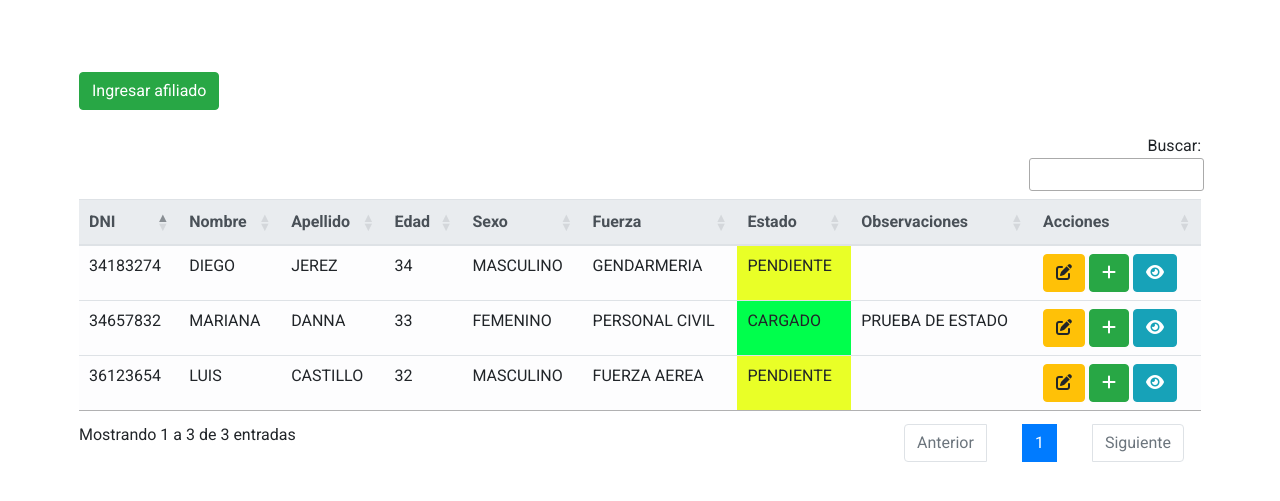
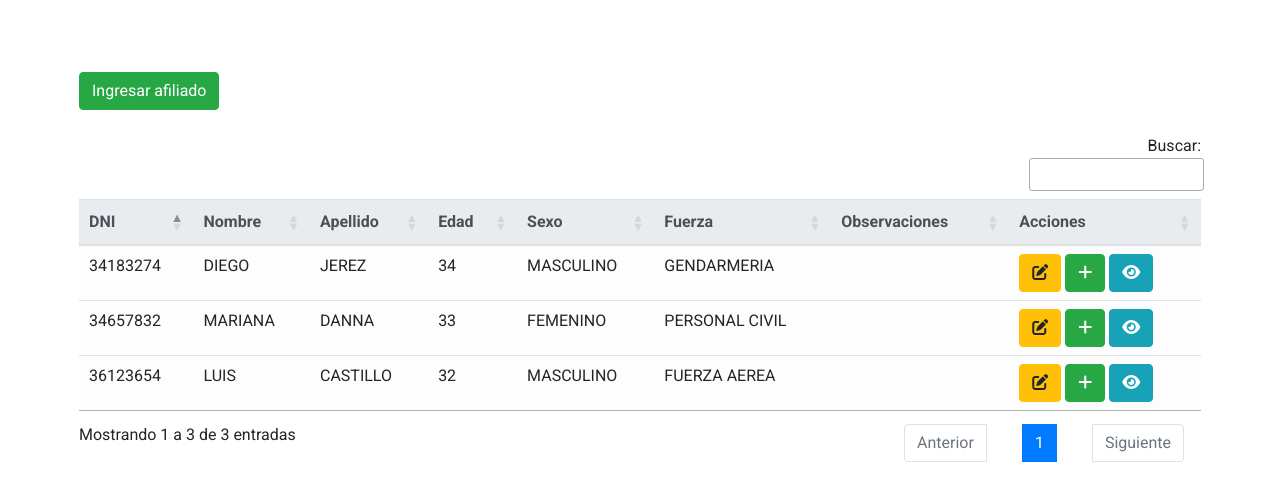
Before and after one commit to diegojerez09/cargainternaciones, a Flask app: page / in a window 1280 px wide. Shown: the part 56-557 px from the top of the page. Run offline with Flask 3, Linux system fonts and the light colour scheme; data comes from the database, SQL or seed files in the repository; some libraries are stand-ins or nearby versions.

Commit message:
actualizado cambios

```diff
--- a/app.py
+++ b/app.py
@@ -6,6 +6,7 @@
 from functools import wraps
 from flask_mysqldb import MySQL
 import MySQLdb
+import pandas as pd
 
 
 
@@ -29,13 +30,14 @@
 
 @app.route('/')
 def home():
-    sql = "SELECT afiliado.id,afiliado.dni, afiliado.nombre, afiliado.apellido,afiliado.edad, afiliado.sexo, afiliado.fuerza,afiliado.estado,afiliado.observaciones FROM `afiliado`;"
+    sql = "SELECT afiliado.id,afiliado.dni, afiliado.nombre, afiliado.apellido,afiliado.edad, afiliado.sexo, afiliado.fuerza,afiliado.observaciones FROM `afiliado`;"
 
     conn = mysql.connection
     cursor = conn.cursor()
     try:
         cursor.execute(sql)
         afiliado = cursor.fetchall()
+
 
     finally:
         cursor.close()  # Cierra el cursor
@@ -55,9 +57,12 @@
     _edad=request.form['txtEdad']
     opciones_seleccionadas1= request.form.getlist('Sexo')
     opciones_fuerza=request.form.getlist('Fuerza')
-    estado = request.form.get('flexRadioDefault')
+    #estado = request.form.get('flexRadioDefault')
     observaciones = request.form['observacionesA']
 
+
+    if not _edad:
+        _edad= None
 
 
 
@@ -73,7 +78,7 @@
 
 
 
-    if _nombre=='' or _dni=='' or _apellido=='' or _edad=='' or opciones_fuerza=='':
+    if _nombre=='' or _dni=='' or _apellido=='' or opciones_fuerza=='':
         flash('Todos los campos deben estar completos','error')
         return redirect('/')
 
@@ -90,9 +95,9 @@
     #print(opcion2)
     #print(f'Estado: {estado}')
 
-    sql = "INSERT INTO `afiliado` (`dni`, `nombre`, `apellido`, `edad`, `sexo`,`fuerza`,`estado`,`observaciones`) VALUES ( %s, %s, %s, %s,%s,%s,%s,%s);"
+    sql = "INSERT INTO `afiliado` (`dni`, `nombre`, `apellido`, `edad`, `sexo`,`fuerza`,`observaciones`) VALUES ( %s, %s, %s, %s,%s,%s,%s,%s);"
 
-    datos=(_dni,_nombre,_apellido,_edad,opcion1,opcion2,estado,observaciones)
+    datos=(_dni,_nombre,_apellido,_edad,opcion1,opcion2,observaciones)
     conn = mysql.connection
     cursor = conn.cursor()
 
@@ -138,12 +143,15 @@
 
     _id=request.form['id']
     opciones_fuerza=request.form.getlist('Fuerza')
-    estado = request.form.get('flexRadioDefault')
+    #estado = request.form.get('flexRadioDefault')
     observaciones = request.form['observacionesA']
 
     #print(_id)
 
-    if _nombre=='' or _dni=='' or _apellido=='' or _edad=='' :
+    if not _edad:
+        _edad= None
+
+    if _nombre=='' or _dni=='' or _apellido=='' :
         flash('Todos los campos deben estar completos','error')
         return redirect('/')
 
@@ -155,9 +163,9 @@
     for Fuerza in opciones_fuerza:
         opcion2 = Fuerza
 
-    sql = "UPDATE afiliado SET dni =%s, nombre=%s, apellido=%s, edad=%s ,sexo=%s, fuerza=%s,estado=%s,observaciones=%s WHERE id=%s ;"
+    sql = "UPDATE afiliado SET dni =%s, nombre=%s, apellido=%s, edad=%s ,sexo=%s, fuerza=%s,observaciones=%s WHERE id=%s ;"
 
-    datos=(_dni,_nombre,_apellido,_edad,opcion1,opcion2,estado,observaciones,_id)
+    datos=(_dni,_nombre,_apellido,_edad,opcion1,opcion2,observaciones,_id)
 
     conn = mysql.connection
     cursor = conn.cursor()
@@ -188,6 +196,7 @@
     _medico=request.form['medico']
     _diagnostico= request.form['diagnostico']
     _observaciones = request.form['observaciones']
+    estado = request.form.get('flexRadioDefault')
 
     for prestador in _opciones_prestador:
         _prestador = prestador
@@ -220,13 +229,13 @@
 
 
 
-    if _prestador=='' or _fechaingreso=='' or _fechasalida=='' or _totaldias=='' or _diagnostico=='':
+    if _prestador=='' or _fechaingreso=='' or _diagnostico=='':
         flash('Todos los campos deben estar completos','error')
         return redirect('/')
 
-    sql = "INSERT INTO `internacion` (`idafiliado`, `prestador`, `fechaingreso`, `fechasalida`, `diagnostico`,`totaldias`,`medico`,`observaciones`) VALUES (%s, %s, %s, %s,%s,%s,%s,%s);"
+    sql = "INSERT INTO `internacion` (`idafiliado`, `prestador`, `fechaingreso`, `fechasalida`, `diagnostico`,`totaldias`,`medico`,`observaciones`,`estado`) VALUES (%s, %s, %s, %s,%s,%s,%s,%s,%s);"
 
-    datos=(id,_prestador,_fechaingreso,_fechasalida,_diagnostico,_totaldias,_medico,_observaciones)
+    datos=(id,_prestador,_fechaingreso,_fechasalida,_diagnostico,_totaldias,_medico,_observaciones,estado)
 
 
     conn = mysql.connection
@@ -236,7 +245,7 @@
         cursor.execute(sql, datos)
         conn.commit()
         flash('Internacion Agregada', 'success')
-        actualizar_estado_afiliado(id)
+        #actualizar_estado_afiliado(id)
     except Exception as e:
         conn.rollback()
         flash(f'Error al agregar la internacion: {str(e)}', 'error')
@@ -335,6 +344,7 @@
     _medico = request.form['medico']
     _diagnostico = request.form['diagnostico']
     _observaciones = request.form['observaciones']
+    estado = request.form.get('flexRadioDefault')
 
     for prestador in _opciones_prestador:
         _prestador = prestador
@@ -344,8 +354,8 @@
         flash('Todos los campos deben estar completos', 'error')
         return redirect('/')
 
-    sql = "UPDATE internacion SET prestador=%s, fechaingreso=%s, fechasalida=%s, diagnostico=%s, totaldias=%s, medico=%s,observaciones=%s WHERE idinternacion=%s;"
-    datos = (_prestador, _fechaingreso, _fechasalida, _diagnostico, _totaldias, _medico,_observaciones, id)
+    sql = "UPDATE internacion SET prestador=%s, fechaingreso=%s, fechasalida=%s, diagnostico=%s, totaldias=%s, medico=%s,observaciones=%s,estado=%s WHERE idinternacion=%s;"
+    datos = (_prestador, _fechaingreso, _fechasalida, _diagnostico, _totaldias, _medico,_observaciones,estado, id)
 
     conn = mysql.connection
     cursor = conn.cursor()
--- a/templates/index.html
+++ b/templates/index.html
@@ -24,7 +24,7 @@
                 <th>Edad</th>
                 <th>Sexo</th>
                 <th>Fuerza</th>
-                <th>Estado</th>
+
                 <th>Observaciones</th>
                 <th>Acciones</th>
             </tr>
@@ -36,15 +36,17 @@
                 <td>{{afiliado[1]}}</td>
                 <td>{{afiliado[2]}}</td>
                 <td>{{afiliado[3]}}</td>
+                {% if afiliado[4] == None %}
+                <td> </td>
+                {% else %}
+
                 <td>{{afiliado[4]}}</td>
+
+                {% endif %}
+
                 <td>{{afiliado[5]}}</td>
                 <td>{{afiliado[6]}}</td>
-                {% if afiliado[7] == 'PENDIENTE' %}
-                <td style="background-color: rgba(229, 255, 0, 0.849)">{{afiliado[7]}}</td>
-                {% else %}
-                <td style="background-color: rgb(0, 255, 76)">{{afiliado[7]}}</td>
 
-                {% endif %}
 
 
                 <td>{{afiliado[8]}}</td>
@@ -110,7 +112,7 @@
                             <div class="form-group col-md-6">
                                 <label for="txtEdad">Edad</label>
                                 <input id="txtEdad" class="form-control" type="number" name="txtEdad"
-                                    title="Por favor ingrese la edad" required>
+                                    title="Por favor ingrese la edad">
                             </div>
                             <div class="form-group col-md-6">
                                 <label for="txtSexo">Sexo</label>
@@ -152,20 +154,7 @@
 
                             </div>
 
-                            <div class="form-group col-md-6 d-flex align-items-center">
-                                <div class="form-check">
-                                    <input class="form-check-input" type="radio" name="flexRadioDefault" id="flexRadioDefault1" value="PENDIENTE" checked>
-                                    <label class="form-check-label" for="flexRadioDefault1">
-                                        PENDIENTE
-                                    </label>
-                                </div>
-                                <div class="form-check ml-3">
-                                    <input class="form-check-input" type="radio" name="flexRadioDefault" id="flexRadioDefault2" value="CARGADO">
-                                    <label class="form-check-label" for="flexRadioDefault2">
-                                        CARGADO
-                                    </label>
-                                </div>
-                            </div>
+
 
 
             </div>
@@ -230,7 +219,7 @@
                             <div class="form-group col-md-6">
                                 <label for="txtFechaSalida">Fecha Egreso</label>
                                 <input id="txtFechaSalida" class="form-control" type="date" name="fechasalida"
-                                    title="Por favor ingrese una fecha" required>
+                                    title="Por favor ingrese una fecha">
 
                             </div>
 
@@ -249,7 +238,7 @@
                             <div class="form-group col-md-6">
                                 <label for="txtTotalDias">Total de dias</label>
                                 <input id="txtTotalDias" class="form-control" type="number" name="totaldias"
-                                    title="Por favor ingrese una cantidad" required>
+                                    title="Por favor ingrese una cantidad" >
                             </div>
                             <div class="form-group col-md-6">
                                 <label for="txtMedico">Medico</label>
@@ -277,6 +266,21 @@
                                      onkeyup="javascript:this.value=this.value.toUpperCase();"> </textarea>
                             </div>
 
+                        </div>
+
+                        <div class="form-group col-md-6 d-flex align-items-center">
+                            <div class="form-check">
+                                <input class="form-check-input" type="radio" name="flexRadioDefault" id="flexRadioDefault1" value="PENDIENTE" checked>
+                                <label class="form-check-label" for="flexRadioDefault1">
+                                    PENDIENTE
+                                </label>
+                            </div>
+                            <div class="form-check ml-3">
+                                <input class="form-check-input" type="radio" name="flexRadioDefault" id="flexRadioDefault2" value="CARGADO">
+                                <label class="form-check-label" for="flexRadioDefault2">
+                                    CARGADO
+                                </label>
+                            </div>
                         </div>
 
 
@@ -327,7 +331,7 @@
                     <div class="row">
                         <div class="form-group col-md-6">
                             <label for="txtEdad">Edad</label>
-                            <input id="txtEdadM" class="form-control" type="number" name="edad" required>
+                            <input id="txtEdadM" class="form-control" type="number" name="edad">
                         </div>
                         <div class="form-group col-md-6">
                             <label for="txtSexo">Sexo</label>
@@ -364,24 +368,6 @@
                         </div>
 
                       </div>
-
-                    <div class="form-check">
-                        <input class="form-check-input" type="radio" name="flexRadioDefault" id="flexRadioDefault1" value="PENDIENTE" checked>
-                        <label class="form-check-label" for="flexRadioDefault1">
-                          PENDIENTE
-                        </label>
-                      </div>
-                      <div class="form-check">
-                        <input class="form-check-input" type="radio" name="flexRadioDefault" id="flexRadioDefault2" value="CARGADO">
-                        <label class="form-check-label" for="flexRadioDefault2">
-                          CARGADO
-                        </label>
-                      </div>
-
-
-
-
-
 
 
                     <div class="modal-footer">
```
Also changed, not shown: templates/internaciones.html (+24 -0 lines).
